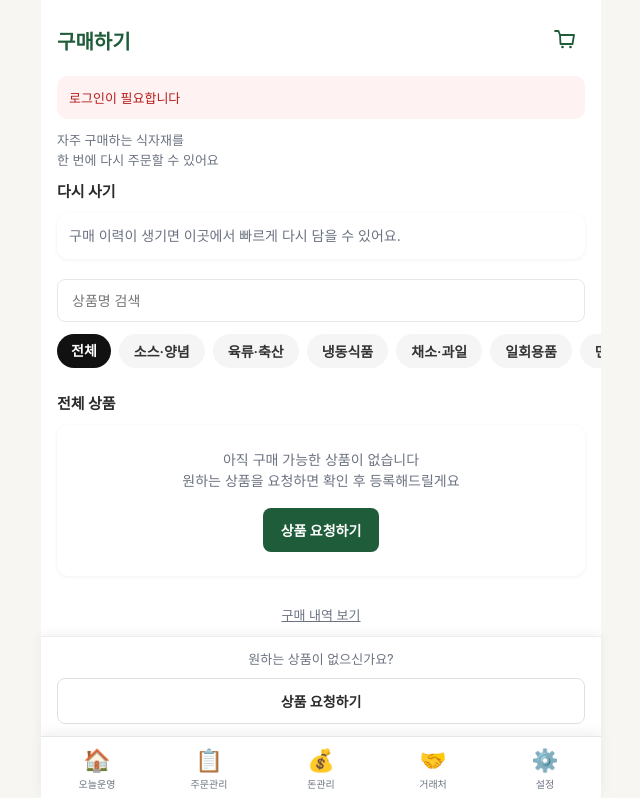
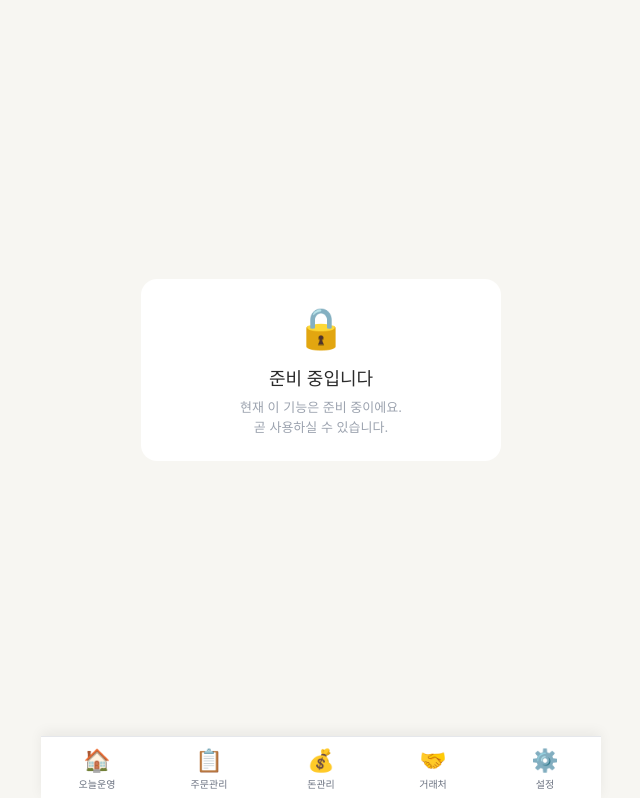
Before and after one commit to dfaith0308/restaurant-os, a Next.js app: page /buy in a window 1280 px wide. Shown: the top 798 px of the page, without its empty margins (319-959 px from the left). Built offline with nearby package versions, Linux system fonts and the light colour scheme; no server answers; the database is empty.

Commit message:
feat: block /buy storefront pending supplier verification
Co-authored-by: Cursor <cursoragent@cursor.com>

```diff
--- a/src/app/(app)/buy/page.tsx
+++ b/src/app/(app)/buy/page.tsx
@@ -1,3 +1,44 @@
+export default function BuyHomePage() {
+  return (
+    <main
+      style={{
+        width: '100%',
+        boxSizing: 'border-box',
+        minHeight: '100vh',
+        padding: '20px 16px 80px',
+        background: '#f7f6f2',
+        display: 'flex',
+        alignItems: 'center',
+        justifyContent: 'center',
+      }}
+    >
+      <div
+        style={{
+          background: '#fff',
+          borderRadius: 16,
+          padding: 24,
+          textAlign: 'center',
+          maxWidth: 360,
+          width: '100%',
+        }}
+      >
+        <div style={{ fontSize: 40, marginBottom: 12 }} aria-hidden>
+          🔒
+        </div>
+        <h1 style={{ fontSize: 18, fontWeight: 500, color: '#2b2b2b', margin: '0 0 8px' }}>
+          준비 중입니다
+        </h1>
+        <p style={{ fontSize: 13, color: '#9ca3af', margin: 0, lineHeight: 1.5 }}>
+          현재 이 기능은 준비 중이에요.
+          <br />
+          곧 사용하실 수 있습니다.
+        </p>
+      </div>
+    </main>
+  )
+}
+
+/*
 import Link from 'next/link'
 import { getCart, getListings, getRecentOrderItems } from '@/actions/buy'
 import { BUY_CATEGORY_CHIPS, categoryIdForCatParam, isValidCatSlug } from '@/lib/buy-category-chips'
@@ -36,7 +77,6 @@ const BRAND_GENERIC = new Set([
   '대용량',
 ])
 
-/** 상품명 첫 단어 — generic 이면 브랜드 미표시 */
 function brandHintFromTitle(title: string): string | null {
   const t = title.trim()
   if (!t) return null
@@ -45,7 +85,6 @@ function brandHintFromTitle(title: string): string | null {
   return first
 }
 
-/** 추후 listing.shipping_policy 등 연동 — false면 뱃지 숨김 */
 function shippingBadgeLabel(listing: { shipping_free?: boolean | null }): string | null {
   if (listing.shipping_free === false) return null
   return '무료배송'
@@ -623,3 +662,4 @@ export default async function BuyHomePage({
     </main>
   )
 }
+*/
```
Also changed, not shown: src/app/(app)/buy/cart/page.tsx (+8 -0 lines), src/app/(app)/buy/checkout/page.tsx (+8 -0 lines), src/app/(app)/buy/orders/page.tsx (+8 -0 lines), src/app/(app)/buy/products/[id]/page.tsx (+8 -0 lines).
